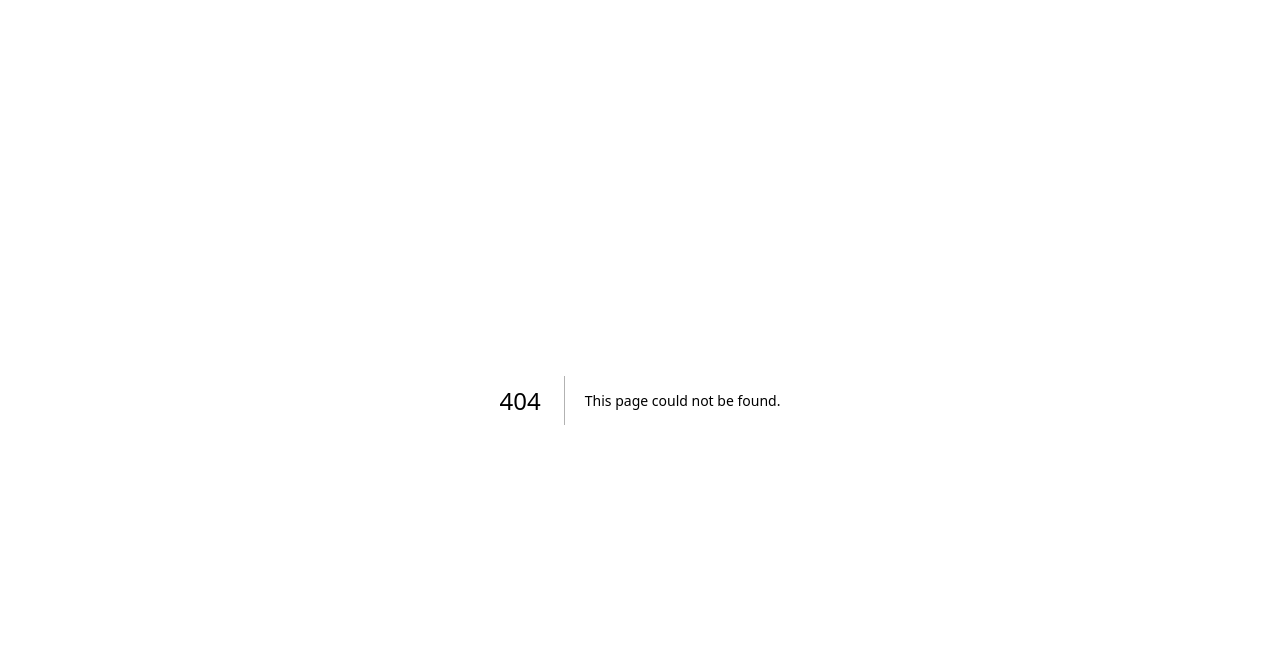
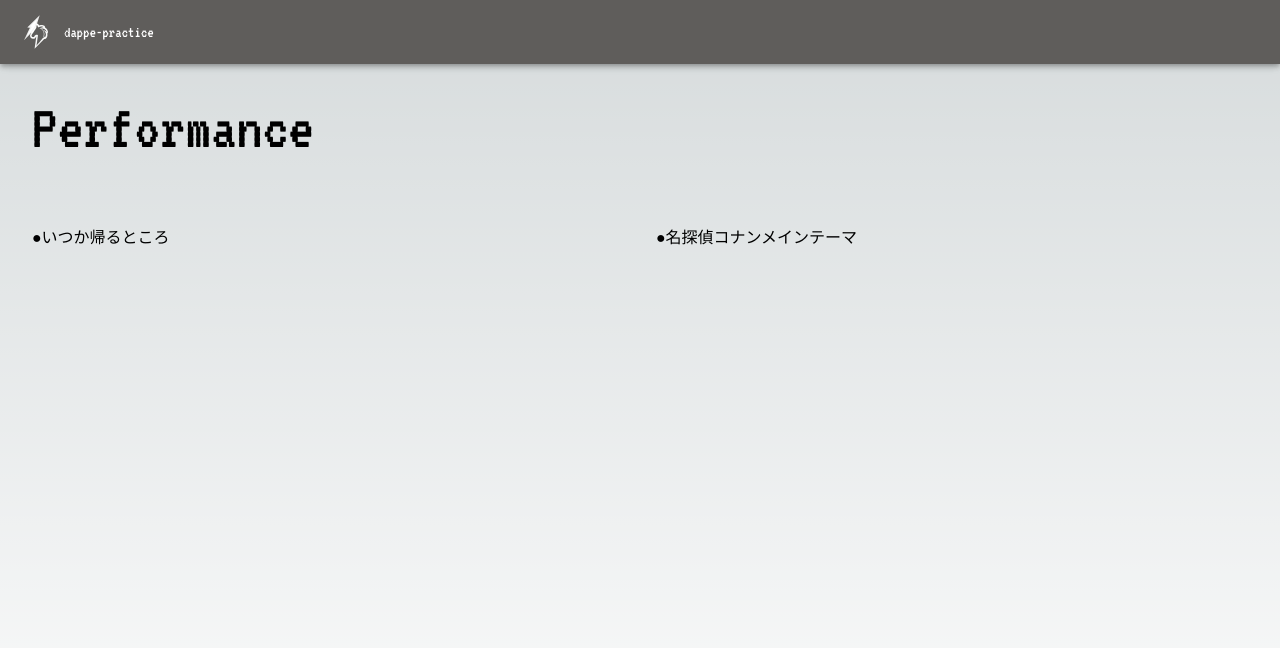
Before and after one commit to dappe0111/dappe-practice-next, a Next.js app: page /performance in a window 1280 px wide. Before the commit this address had no page. Shown: the top 648 px of the page. Built offline with nearby package versions, Linux system fonts and the light colour scheme.

Commit message:
各種ページ、導線追加

```diff
--- a/src/components/LV3/Header.tsx
+++ b/src/components/LV3/Header.tsx
@@ -23,6 +23,11 @@ const HomeButton = styled(IconButton)`
   display: flex;
   width: 24px;
   padding: 0;
+  transition: 0.4s;
+  &:hover {
+    text-decoration: none;
+    opacity: 0.64;
+  }
 `;
 
 const HomeIcon = styled.img`
--- /dev/null
+++ b/src/pages/performance/index.tsx
@@ -0,0 +1,95 @@
+import Header from "@/components/LV3/Header";
+import styled from "styled-components";
+import CommonMeta from "@/components/LV1/CommonMeta";
+import Link from "next/link";
+
+const Main = styled.main`
+  height: 100vh;
+  margin-top: 64px;
+  display: flex;
+  justify-content: flex-start;
+  align-items: center;
+  flex-direction: column;
+  @media screen and (max-width: 599px) {
+    margin-top: 56px;
+  }
+`;
+
+const Block = styled.div`
+  width: 100%;
+  padding: 32px;
+  display: flex;
+  gap: 32px;
+  flex-direction: column;
+  justify-content: flex-start;
+  align-items: flex-start;
+  @media screen and (max-width: 599px) {
+    padding: 16px;
+    gap: 16px;
+  }
+`;
+
+const BlockTitle = styled.div`
+  font-size: 64px;
+  @media screen and (max-width: 599px) {
+    font-size: 32px;
+  }
+`;
+
+const ContentsBlock = styled.div`
+  width: 100%;
+  padding: 32px;
+  display: flex;
+  gap: 32px;
+  flex-direction: row;
+  justify-content: flex-start;
+  align-items: flex-start;
+  @media screen and (max-width: 599px) {
+    flex-direction: column;
+    padding: 16px;
+    gap: 16px;
+  }
+`;
+
+const ContentsWrap = styled.div`
+  width: 50%;
+  display: flex;
+  @media screen and (max-width: 599px) {
+    width: 100%;
+  }
+`;
+
+const ContentsTitle = styled.p`
+  font-size: 16px;
+  transition: 0.4s;
+  &:hover {
+    text-decoration: none;
+    opacity: 0.64;
+  }
+`;
+
+export default function Performance() {
+  return (
+    <>
+      <CommonMeta title="Performance" />
+      <Header />
+      <Main>
+        <Block>
+          <BlockTitle>Performance</BlockTitle>
+        </Block>
+        <ContentsBlock>
+          <ContentsWrap>
+            <Link href="/performance/001">
+              <ContentsTitle>●いつか帰るところ</ContentsTitle>
+            </Link>
+          </ContentsWrap>
+          <ContentsWrap>
+            <Link href="/performance/002">
+              <ContentsTitle>●名探偵コナンメインテーマ</ContentsTitle>
+            </Link>
+          </ContentsWrap>
+        </ContentsBlock>
+      </Main>
+    </>
+  );
+}
```
Also changed, not shown: src/pages/game-history/index.tsx (added, +48 -0 lines), src/pages/index.tsx (+43 -8 lines), src/pages/performance/001.tsx (added, +43 -0 lines), src/pages/performance/002.tsx (added, +43 -0 lines).
